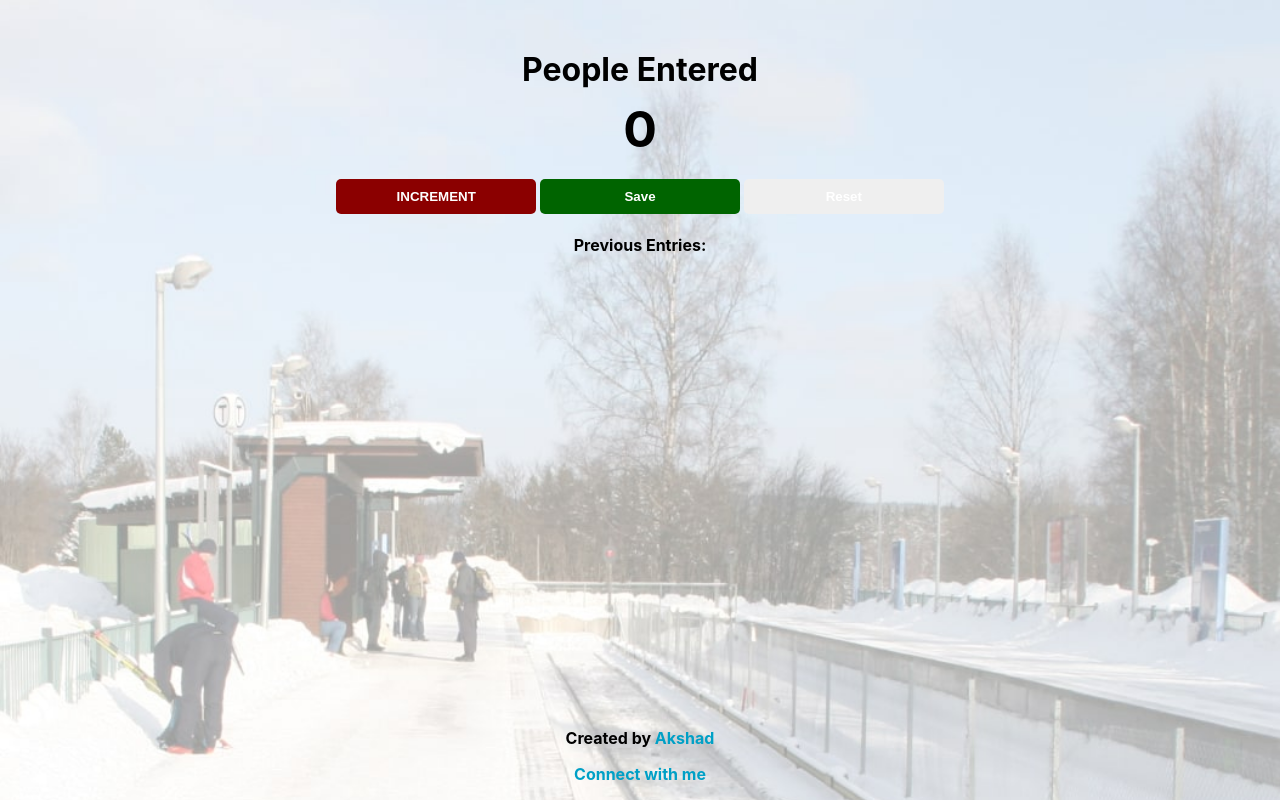
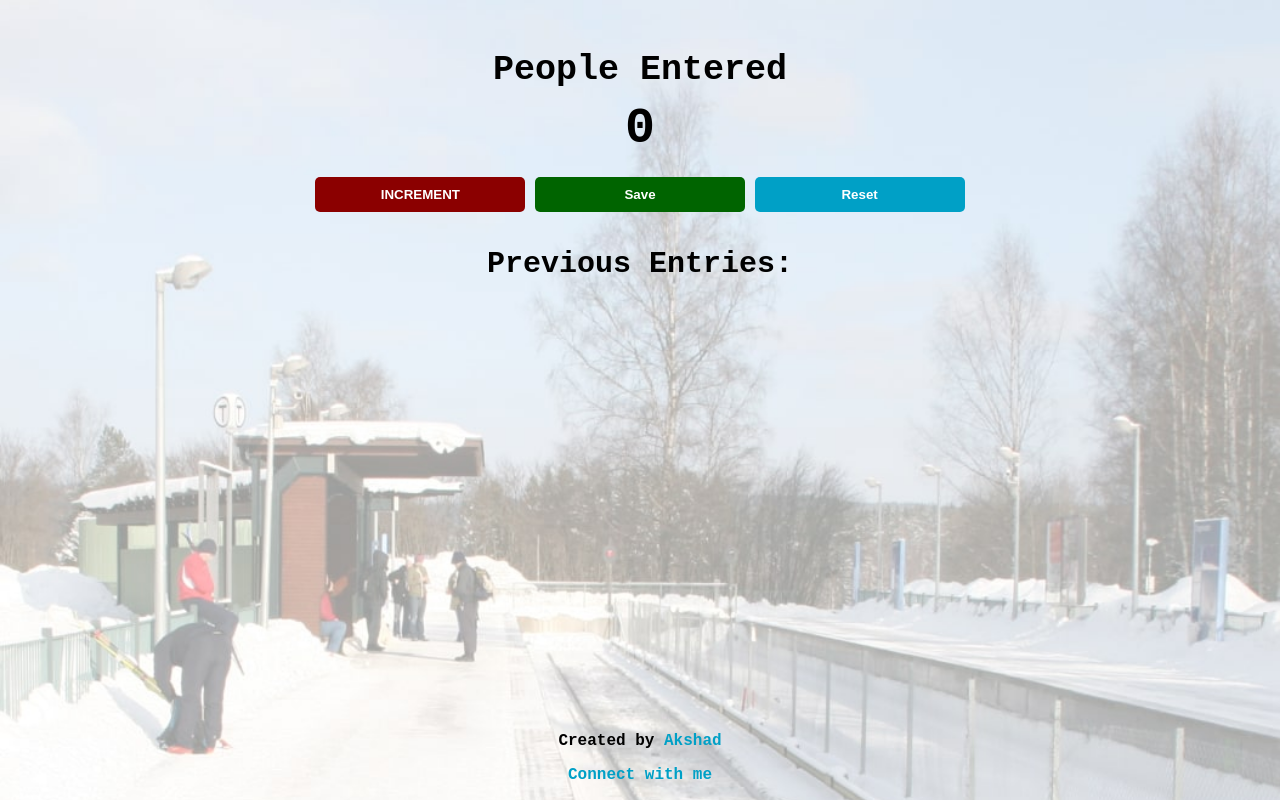
Before and after one commit to akshadjaiswal/Person_Counter, a plain HTML site: page Index.html in a window 1280 px wide. Drawn offline with Linux system fonts and the light colour scheme.

Commit message:
font update

```diff
--- a/Style.css
+++ b/Style.css
@@ -1,12 +1,21 @@
 body {
     background-image: url("station.jpg");
     background-size: cover;
-    font-family: -apple-system, BlinkMacSystemFont, 'Segoe UI', Roboto, Oxygen, Ubuntu, Cantarell, 'Open Sans', 'Helvetica Neue', sans-serif;
+    font-family: "Roboto Mono", monospace;
+    font-optical-sizing: auto;
     font-weight: bold;
     text-align: center;
 }
 
+.container {
+
+    max-width: 80%;
+    margin: auto;
+    border-radius: 10px;
+}
+
 h1 {
+    font-size: 35px;
     margin-top: 50px;
     margin-bottom: 10px;
 }
@@ -23,22 +32,39 @@ button {
     padding-bottom: 10px;
     color: white;
     font-weight: bold;
-    width: 200px;
+    width: 210px;
     margin-bottom: 5px;
     border-radius: 5px;
 }
 
-#increment-btn{
+#increment-btn {
     background: darkred;
     overflow: none;
     cursor: pointer;
 
 }
-#increment-btn:hover{
+
+#reset-btn {
+    background-color: #00A0C6;
+    overflow: none;
+    cursor: pointer;
+}
+
+#reset-btn:hover {
     border: 1px solid black;
 }
-#save-btn:hover{
+
+#increment-btn:hover {
     border: 1px solid black;
+}
+
+#save-btn:hover {
+    border: 1px solid black;
+}
+
+#save-el {
+    font-size: 30px;
+    font-weight: bold;
 }
 
 #save-btn {
@@ -53,8 +79,9 @@ button {
     color: black;
     text-align: center;
 }
-.footer p a{
-    color:#00A0C6;
-    text-decoration:none;
-    cursor:pointer;
-   }
+
+.footer p a {
+    color: #00A0C6;
+    text-decoration: none;
+    cursor: pointer;
+}
```
